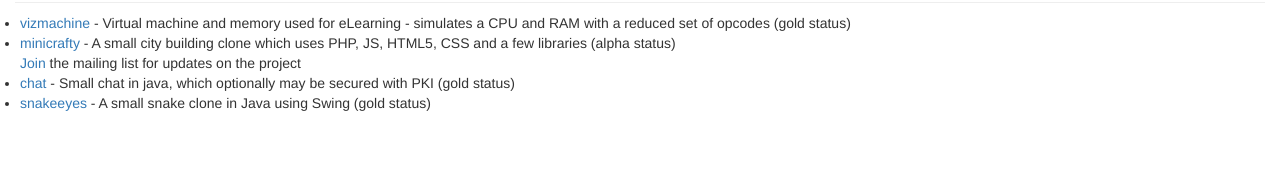
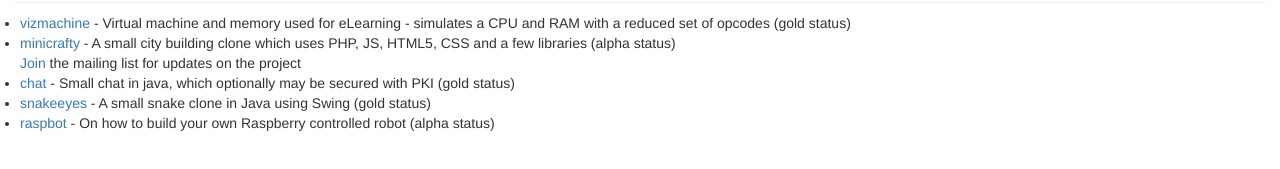
Before and after one commit to makno/makno.github.io, a plain HTML site: page index.html in a window 1280 px wide. Shown: the part 73-242 px from the top of the page. Drawn offline with Linux system fonts and the light colour scheme.

Commit message:
Update index.html

```diff
--- a/index.html
+++ b/index.html
@@ -45,6 +45,9 @@ mathias.knoll-AT-fh-joanneum.at
 	<li>
 		<a href="https://github.com/makno/snakeeyes">snakeeyes</a> - A small snake clone in Java using Swing (gold status)
 	</li>
+	<li>
+		<a href="https://github.com/makno/raspbot">raspbot</a> - On how to build your own Raspberry controlled robot (alpha status)
+	</li>
 </ul>
 
 
```
